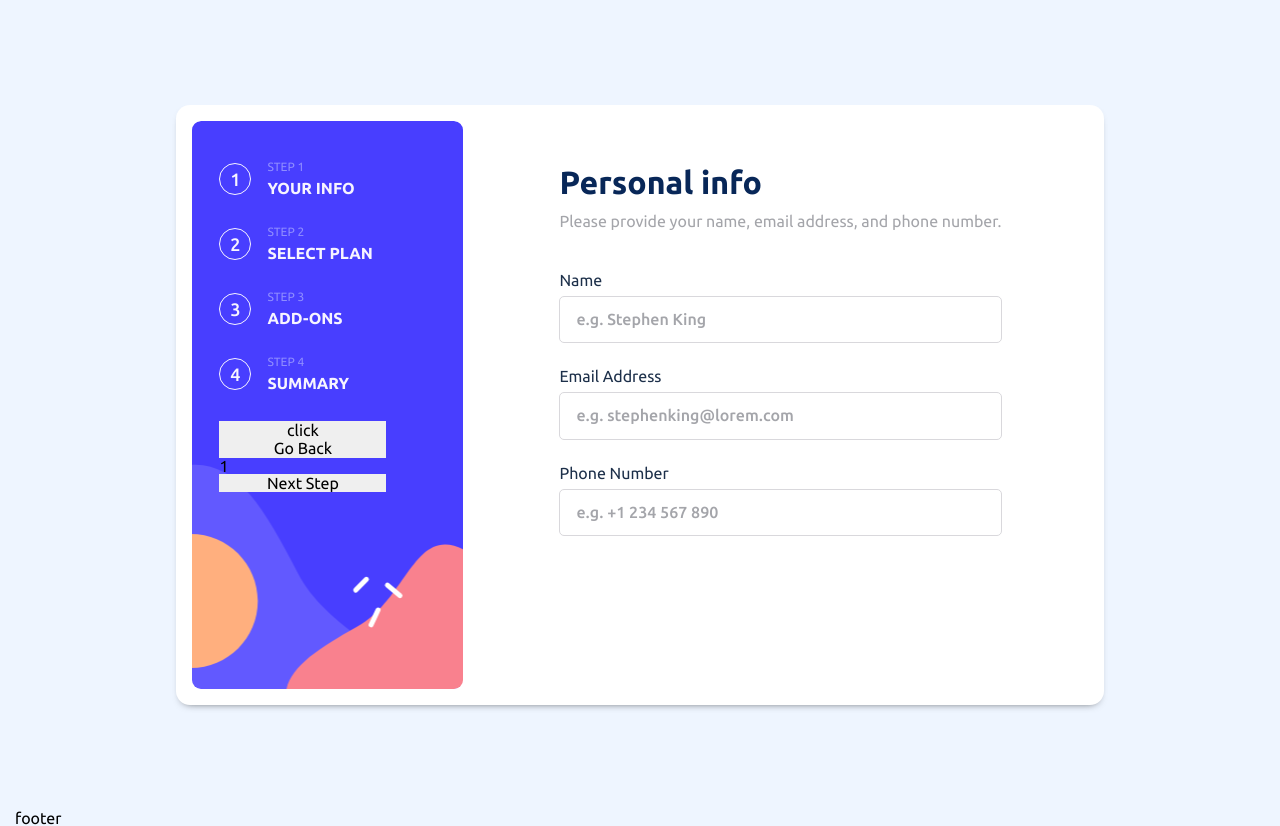
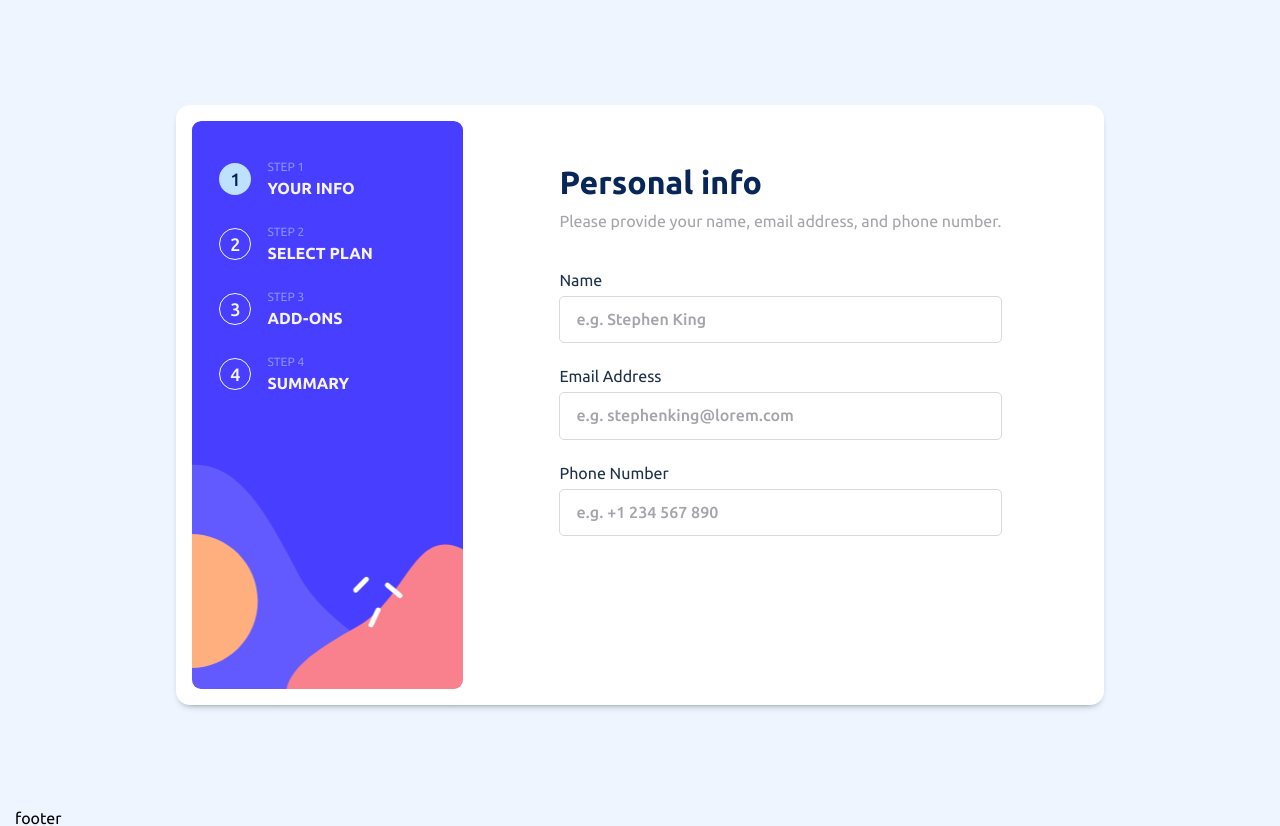
Before and after one commit to iskandar13abdurakhmonov/multi-step-form, a React (Create React App) app: page / in a window 1280 px wide. Built offline with nearby package versions, Linux system fonts and the light colour scheme.

Commit message:
sidebarr active class added

```diff
--- a/src/App.js
+++ b/src/App.js
@@ -5,91 +5,30 @@ import Form from './components/Form/Form'
 import FormContainer from './components/FormContainer/FormContainer'
 import Sidebar from './components/Siderbar/Sidebar'
 
-const steps = [
-    {
-        stepId: 1,
-        stepNum: 'STEP 1',
-        stepText: 'YOUR INFO',
-        isActive: false,
-    },
-    {
-        stepId: 2,
-        stepNum: 'STEP 2',
-        stepText: 'SELECT PLAN',
-        isActive: false,
-    },
-    {
-        stepId: 3,
-        stepNum: 'STEP 3',
-        stepText: 'ADD-ONS',
-        isActive: false,
-    },
-    {
-        stepId: 4,
-        stepNum: 'STEP 4',
-        stepText: 'SUMMARY',
-        isActive: false,
-    },
-]
-
 function App() {
-    const [active, setActive] = useState(false)
-
-    const [activeForm, setActiveForm] = useState(1)
-    console.log(activeForm)
-
-    const handeNextClick = (id) => {
-        if (activeForm < 4) {
-            setActiveForm()
-        }
-    }
-
-    const handlePrevClick = () => {
-        if (activeForm > 1) {
-            setActiveForm((prev) => prev - 1)
-        }
-    }
-
-    const handleClick = () => {
-        setActive(steps.map((step) => (step.isActive = true)))
-    }
-
     return (
         <div className="App">
             <AppProvider>
-                <Router>
-                    <Routes>
-                        <Route
-                            path="/"
-                            element={
                 <div className="wrapper">
                     <main className="main">
                         <div className="main__container containerMain">
                             <FormContainer>
-                                                <Sidebar
-                                                    active={active}
-                                                    steps={steps}
-                                                    activeForm={activeForm}
-                                                    onNextClick={handeNextClick}
-                                                    onPrevClick={
-                                                        handlePrevClick
-                                                    }
-                                                    onaHandleClick={handleClick}
+                                <Router>
+                                    <Sidebar />
+                                    <Routes>
+                                        <Route
+                                            path="/"
+                                            element={<Form />}
                                         />
-                                                <Form />
+                                    </Routes>
+                                </Router>
                             </FormContainer>
                         </div>
                     </main>
                     <footer className="footer">
-                                        <div className="footer__container">
-                                            footer
-                                        </div>
+                        <div className="footer__container">footer</div>
                     </footer>
                 </div>
-                            }
-                        />
-                    </Routes>
-                </Router>
             </AppProvider>
         </div>
     )
--- a/src/components/Siderbar/Sidebar.jsx
+++ b/src/components/Siderbar/Sidebar.jsx
@@ -1,29 +1,75 @@
 import React from 'react'
 import style from './Sidebar.module.css'
+import { useLocation } from 'react-router-dom'
 
-function Sidebar({ active, steps, activeForm, onNextClick, onPrevClick, onaHandleClick  }) {
+const steps = [
+    {
+        stepId: 1,
+        stepNum: 'STEP 1',
+        stepText: 'YOUR INFO',
+        isActive: false,
+    },
+    {
+        stepId: 2,
+        stepNum: 'STEP 2',
+        stepText: 'SELECT PLAN',
+        isActive: false,
+    },
+    {
+        stepId: 3,
+        stepNum: 'STEP 3',
+        stepText: 'ADD-ONS',
+        isActive: false,
+    },
+    {
+        stepId: 4,
+        stepNum: 'STEP 4',
+        stepText: 'SUMMARY',
+        isActive: false,
+    },
+]
+
+function Sidebar() {
+
+    const location = useLocation()
+
+    const getLinkClass = (path) => {
+        return (
+            'stepId ' + (path === location.pathname ? `${style.active}` : undefined)
+        )
+    }
 
     return (
         <div className={style.sidebar}>
             <ul className={style.stepList}>
-                {steps.map((step) => (
-                    <li
-                        className={style.stepItem}
-                        key={step.stepId}
-                    >
-                        <div className={`${style.stepId} ${active ? style.active : ''}`}>{step.stepId}</div>
-                        <div className={style.stepFlex}>
-                            <span className={style.stepNum}>
-                                {step.stepNum}
-                            </span>
-                            <p className={style.stepText}>{step.stepText}</p>
-                        </div>
-                    </li>
-                ))}
-                <button onClick={() => onaHandleClick()}>click</button>
-                <button onClick={() => onPrevClick(1)}>Go Back</button>
-                {activeForm}
-                <button onClick={() => onNextClick()}>Next Step</button>
+                <li className={style.stepItem}>
+                    <div className={`${style.stepId} ${getLinkClass('/')}`}>1</div>
+                    <div className={style.stepFlex}>
+                        <span className={style.stepNum}>STEP 1</span>
+                        <p className={style.stepText}>YOUR INFO</p>
+                    </div>
+                </li>
+                <li className={style.stepItem}>
+                    <div className={`${style.stepId} ${getLinkClass('/select-plan')}`}>2</div>
+                    <div className={style.stepFlex}>
+                        <span className={style.stepNum}>STEP 2</span>
+                        <p className={style.stepText}>SELECT PLAN</p>
+                    </div>
+                </li>
+                <li className={style.stepItem}>
+                    <div className={`${style.stepId} ${getLinkClass('/add-ons')}`}>3</div>
+                    <div className={style.stepFlex}>
+                        <span className={style.stepNum}>STEP 3</span>
+                        <p className={style.stepText}>ADD-ONS</p>
+                    </div>
+                </li>
+                <li className={style.stepItem}>
+                    <div className={`${style.stepId} ${getLinkClass('/summary')}`}>4</div>
+                    <div className={style.stepFlex}>
+                        <span className={style.stepNum}>STEP 4</span>
+                        <p className={style.stepText}>SUMMARY</p>
+                    </div>
+                </li>
             </ul>
         </div>
     )
```
Lines whose indentation alone changed are shown as unchanged.
